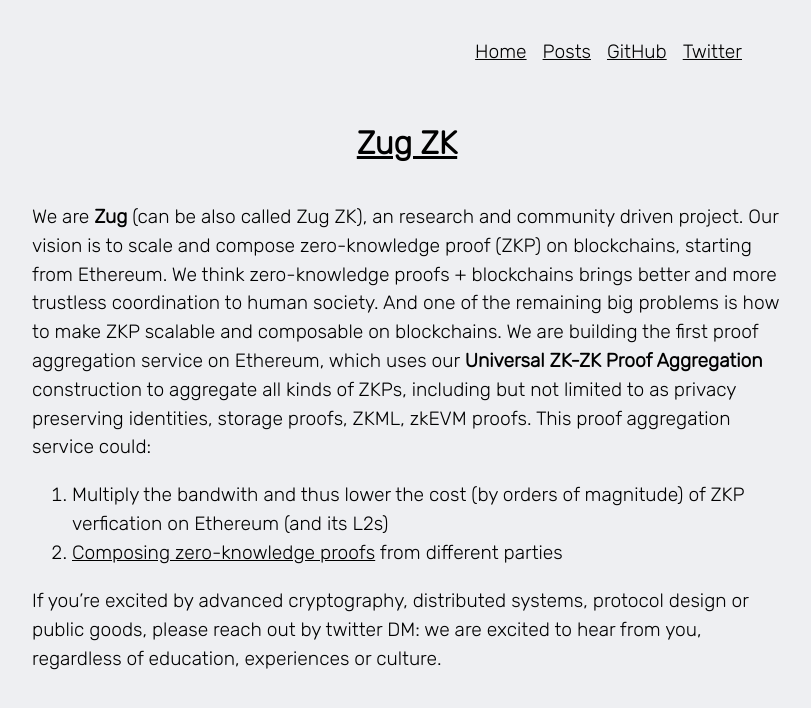
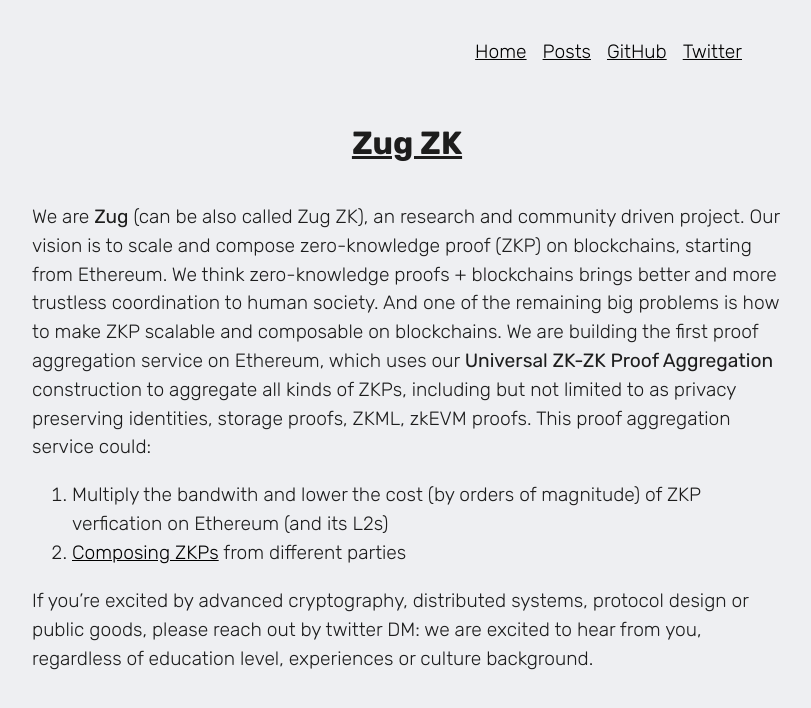
Before and after one commit to Manta-Network/zkShuffle-blog, a Next.js app: page / in a window 1280 px wide. Shown: the top 708 px of the page, without its empty margins (233-1044 px from the left). Built offline with nearby package versions, Linux system fonts and the light colour scheme.

Commit message:
minor tweak

```diff
--- a/src/app/layout.js
+++ b/src/app/layout.js
@@ -3,7 +3,7 @@
 
 import '../styles/style.css';
 
-const mainText = Rubik({ subsets: ['latin'], weight: '300' });
+const mainText = Rubik({ subsets: ['latin'] });
 
 // TODO:need update project title and description
 export const metadata = {
--- a/src/app/page.js
+++ b/src/app/page.js
@@ -24,17 +24,16 @@
             proof aggregation service could:
             <ol>
               <li>
-                Multiply the bandwith and thus lower
-                the cost (by orders of magnitude) of ZKP verfication on Ethereum (and its L2s)
+                Multiply the bandwith and lower the cost (by orders of magnitude) of ZKP verfication on Ethereum (and its L2s)
               </li>
-              <li> <a href="https://dspace.mit.edu/handle/1721.1/61151">Composing zero-knowledge proofs</a> from different parties </li>
+              <li> <a href="https://dspace.mit.edu/handle/1721.1/61151">Composing ZKPs</a> from different parties </li>
             </ol>
           </p>
           <p>
             If you’re excited by advanced cryptography, distributed systems,
             protocol design or public goods, please reach out by twitter DM: we
-            are excited to hear from you, regardless of education, experiences
-            or culture.
+            are excited to hear from you, regardless of education level, experiences
+            or culture background.
           </p>
         </div>
       </div>
--- a/src/styles/style.css
+++ b/src/styles/style.css
@@ -9,7 +9,8 @@
   max-width: 100vw;
   width: 100vw;
   background: #eeeff2;
-  color: black;
+  color: rgb(29, 29, 29);
+  font-weight: 300;
   --background-block: #eee;
 }
 
@@ -20,6 +21,10 @@
   display: flex;
   flex-direction: column;
   margin: auto auto;
+}
+
+strong {
+  font-weight: 400;
 }
 
 .mainPage,
```
